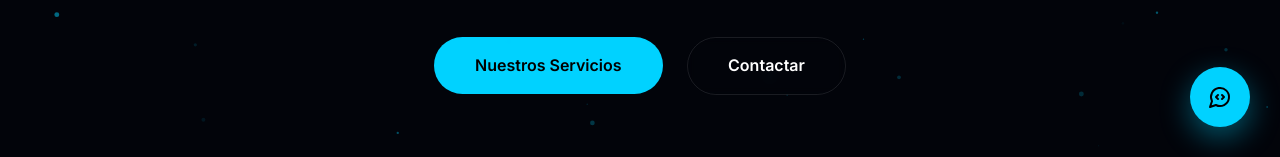
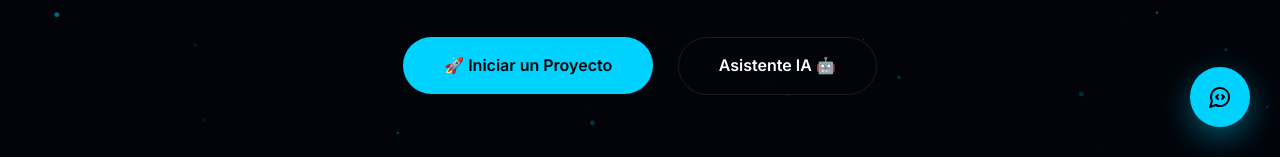
Before and after one commit to tododigitalnmr/tododigital-web, a plain HTML site: page index.html in a window 1280 px wide. Shown: the part 643-800 px from the top of the page. Drawn offline with Linux system fonts and the light colour scheme.

Commit message:
Funnel: Final CTA optimization for Hero section

```diff
--- a/index.html
+++ b/index.html
@@ -60,8 +60,8 @@
             <h1 class="reveal-text">Transformamos <span>Ideas</span> en Realidad Digital</h1>
             <p class="fade-in">Diseño web, marketing y branding de alto impacto para tu negocio.</p>
             <div class="hero-btns fade-in">
-                <a href="#services" class="btn btn-primary">Nuestros Servicios</a>
-                <a href="#contact" class="btn btn-secondary">Contactar</a>
+                <a href="#services" class="btn btn-primary">🚀 Iniciar un Proyecto</a>
+                <a href="javascript:void(0)" onclick="document.querySelector('.chat-trigger').click()" class="btn btn-secondary">Asistente IA 🤖</a>
             </div>
         </div>
     </header>
```
